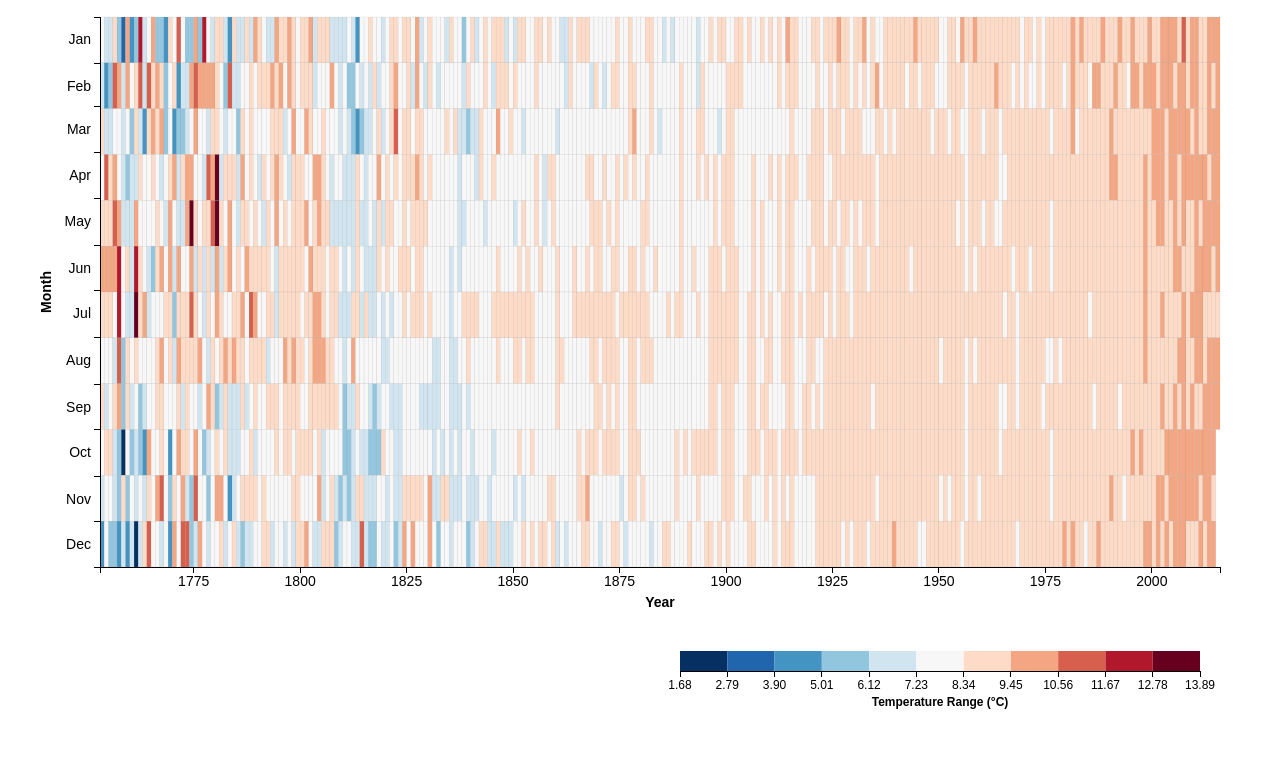
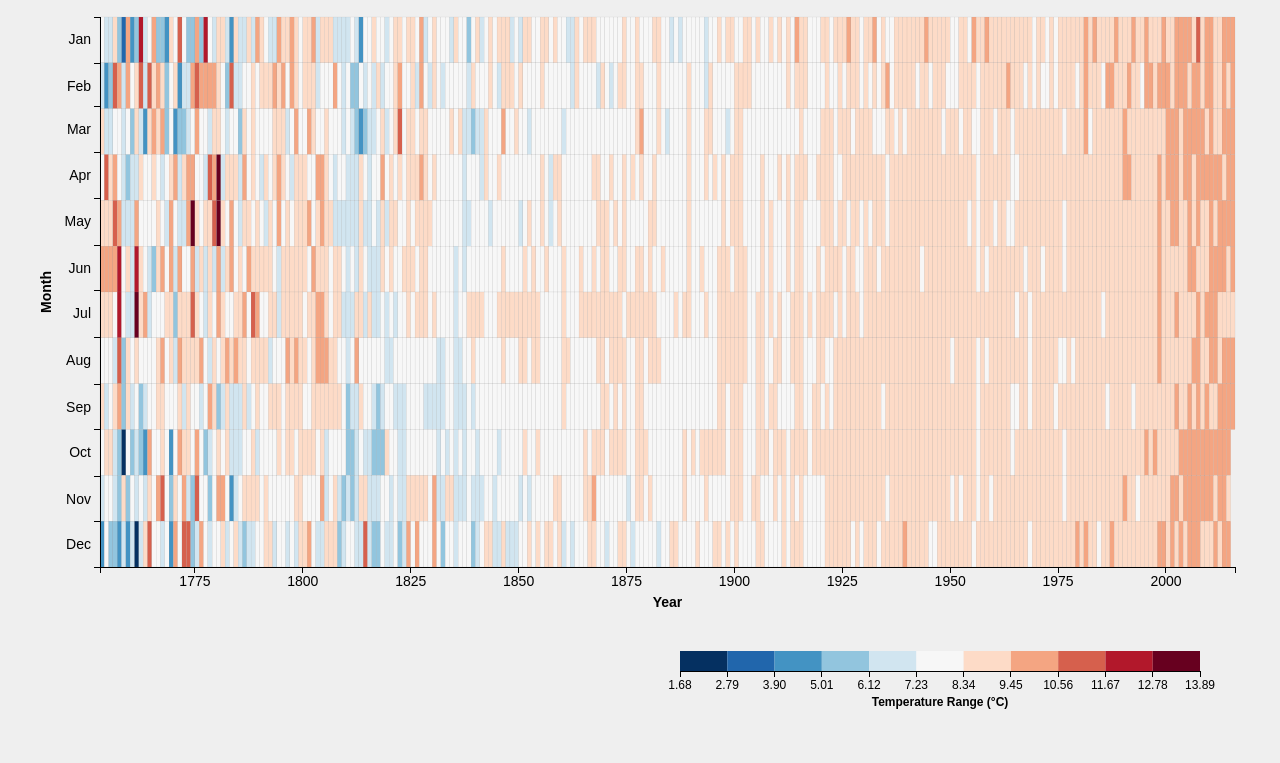
Before and after one commit to joshuahenson/heatMap, a plain HTML site: page index.html in a window 1280 px wide. Shown: the part 73-836 px from the top of the page. Drawn offline with nearby package versions, Linux system fonts and the light colour scheme; files that its build step writes are made by us from their sources.

Commit message:
Minor style tweaks

```diff
--- a/css/style.scss
+++ b/css/style.scss
@@ -1,4 +1,8 @@
 // compileExpanded: $1.css
+
+html {
+  background-color: #EFEFEF;
+}
 
 .container {
   margin: 20px auto 0 auto;
--- a/js/index.js
+++ b/js/index.js
@@ -1,6 +1,6 @@
 /* global d3 */
 
-const margin = { top: 10, right: 20, bottom: 40, left: 60 };
+const margin = { top: 10, right: 5, bottom: 40, left: 60 };
 
 const width = 1200 - margin.left - margin.right;
 const height = 600 - margin.top - margin.bottom;
```
